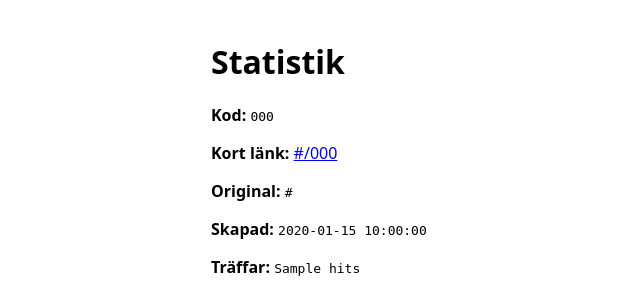
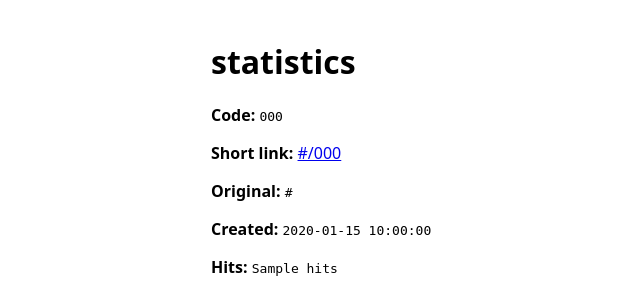
Before and after one commit to nulli83/url-shorter, a Flask app: template src/templates/stats.html in a window 1280 px wide. Shown: the top 291 px of the page, without its empty margins (69-709 px from the left). Run offline with Flask 3, Linux system fonts and the light colour scheme; the template is opened without the code that fills it: most values are stand-ins (such as "Sample title", 1, 10 or a date in 2020).

Commit message:
Update stats.html

```diff
--- a/src/templates/stats.html
+++ b/src/templates/stats.html
@@ -11,12 +11,12 @@ code{word-break:break-all}
 </style>
 </head>
 <body>
-<h1>Statistik</h1>
-<p><strong>Kod:</strong> <code>{{ code }}</code></p>
-<p><strong>Kort länk:</strong> <a href="{{ base_url }}/{{ code }}" target="_blank">{{ base_url }}/{{ code }}</a></p>
+<h1>statistics</h1>
+<p><strong>Code:</strong> <code>{{ code }}</code></p>
+<p><strong>Short link:</strong> <a href="{{ base_url }}/{{ code }}" target="_blank">{{ base_url }}/{{ code }}</a></p>
 <p><strong>Original:</strong> <code>{{ long_url }}</code></p>
-<p><strong>Skapad:</strong> <code>{{ created_at }}</code></p>
-<p><strong>Träffar:</strong> <code>{{ hits }}</code></p>
+<p><strong>Created:</strong> <code>{{ created_at }}</code></p>
+<p><strong>Hits:</strong> <code>{{ hits }}</code></p>
 <div class="row">
 <img src="/api/qr/{{ code }}" alt="QR" width="160" height="160" />
 <span>Scan the QR to open the short link.</span>
```
